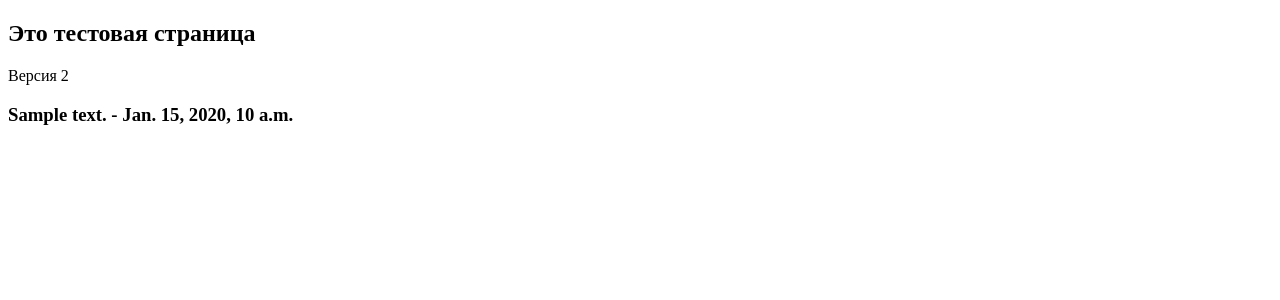
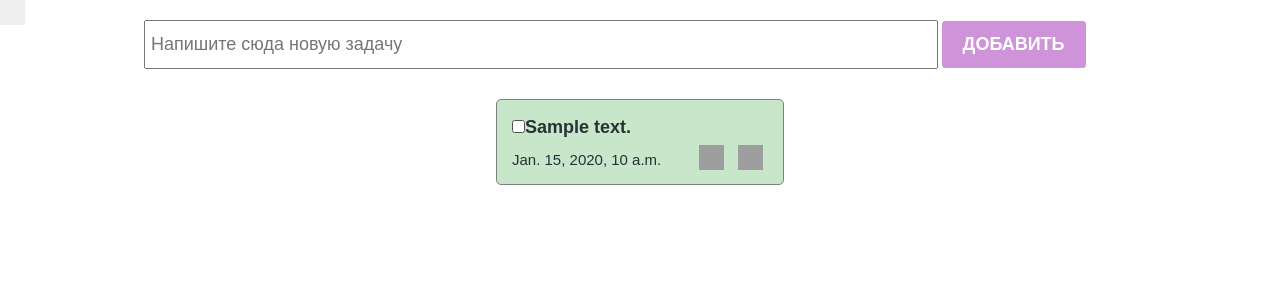
Before and after one commit to ChyngyzTorogeldiev/TODO, a Django app: template main/templates/test.html in a window 1280 px wide. Shown: the top 300 px of the page. Run offline with Django 3.2, Linux system fonts and the light colour scheme; the template is opened without the code that fills it: most values are stand-ins (such as "Sample title", 1, 10 or a date in 2020); grey boxes are pictures that could not be loaded.

Commit message:
added test.html 555

```diff
--- a/main/templates/index.html
+++ b/main/templates/index.html
@@ -5,7 +5,7 @@
     <meta charset="UTF-8">
     <meta http-equiv="X-UA-Compatible" content="IE=edge">
     <meta name="viewport" content="width=device-width, initial-scale=1.0">
-    <title>Document</title>
+    <title>Todo</title>
     <!-- <link rel="stylesheet" href="./styles/index.css"> -->
     <link rel="stylesheet" href="{% static 'styles/index.css' %}">
     <!-- <link rel="stylesheet" href="checbox.css"> -->
--- a/main/templates/test.html
+++ b/main/templates/test.html
@@ -1,18 +1,51 @@
-
+{% load static %}
 <!DOCTYPE html>
 <html lang="en">
     <head>
         <meta charset="UTF-8">
         <meta http-equiv="X-UA-Compatible" content="IE=edge">
         <meta name="viewport" content="width=device-width, initial-scale=1.0">
-    <title>Document</title>
+        <title>Todo</title>
+        <!-- <link rel="stylesheet" href="./styles/index.css"> -->
+        <link rel="stylesheet" href="{% static 'styles/index.css' %}">
+        <!-- <link rel="stylesheet" href="checbox.css"> -->
+        <link rel="stylesheet" href="{% static 'styles/checbox.css' %}">
     </head>
 <body>
-    <h2>Это тестовая страница</h2>
-    <div>Версия 2</div>
+    <section>
+
+        <div class="create_container">
+            <input
+                class="create_input"
+                type="text"
+                placeholder="Напишите сюда новую задачу"
+            />
+            <button class="create_button">Добавить</button>
+        </div>
+
+        <div class="todo_container">
+
             {% for todo in todo_list %}
-        <h3>{{ todo.text }} - {{ todo.created_at }}</h3>
+            <div class="todo_item">
+                <div class="todo_item_header">
+                    <label class="checbox_container">
+                        <input type="checkbox">
+                        <span class="checkmark"></span>
+                    </label>
+                    <h4>{{ todo.text }}</h4>
+                </div>
 
+                <div class="todo_item_footer">
+                    <p>{{ todo.created_at}}</p>
+                    <div class="action_buttons">
+                        <img src="./icons8-star-48.png" alt="">
+                        <img src="./icons8-мусор-24.png" alt="">
+                    </div>
+                </div>
+            </div>
             {% endfor %}
+        </div>
+
+    </section>
 </body>
 </html>
```
Lines whose indentation alone changed are shown as unchanged.
